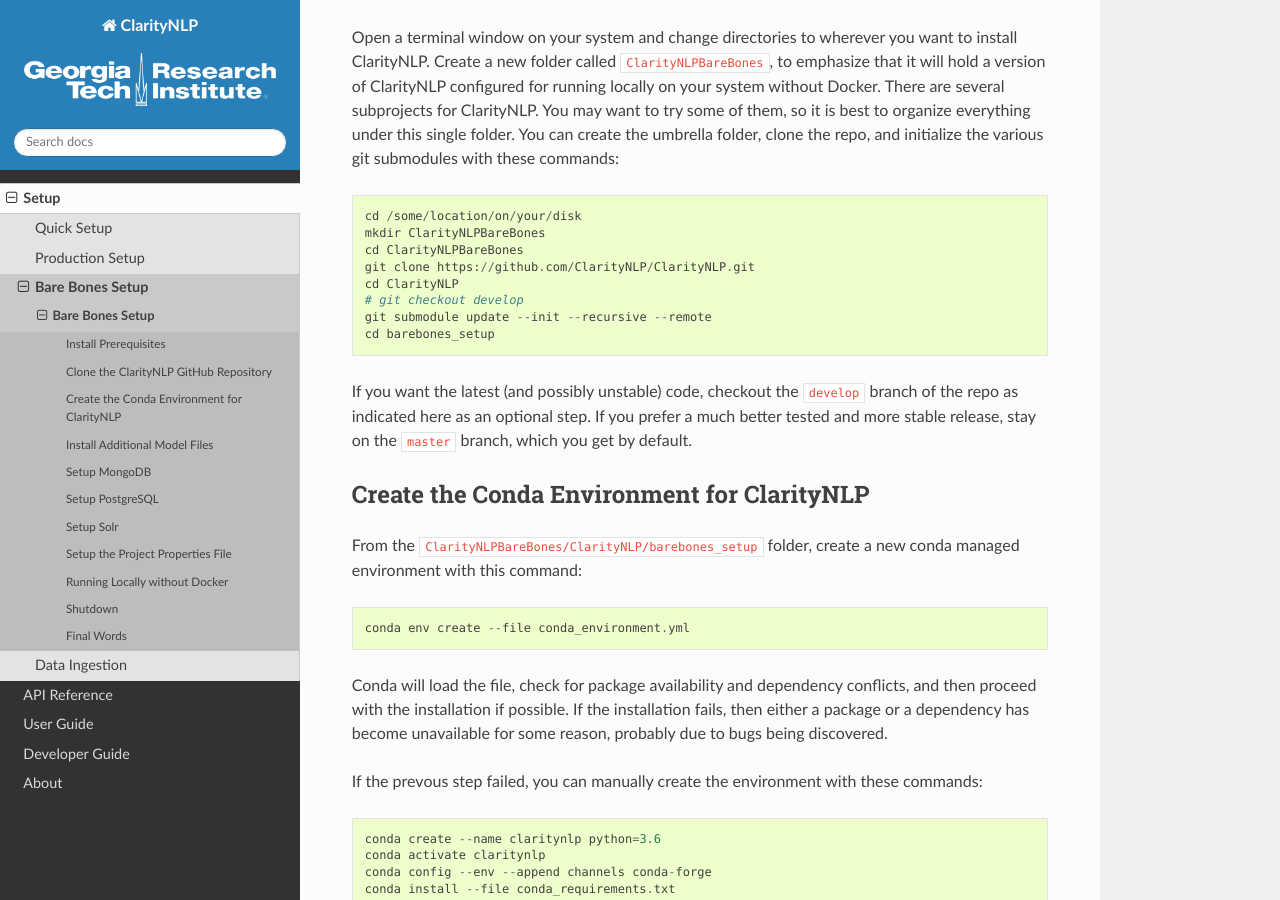
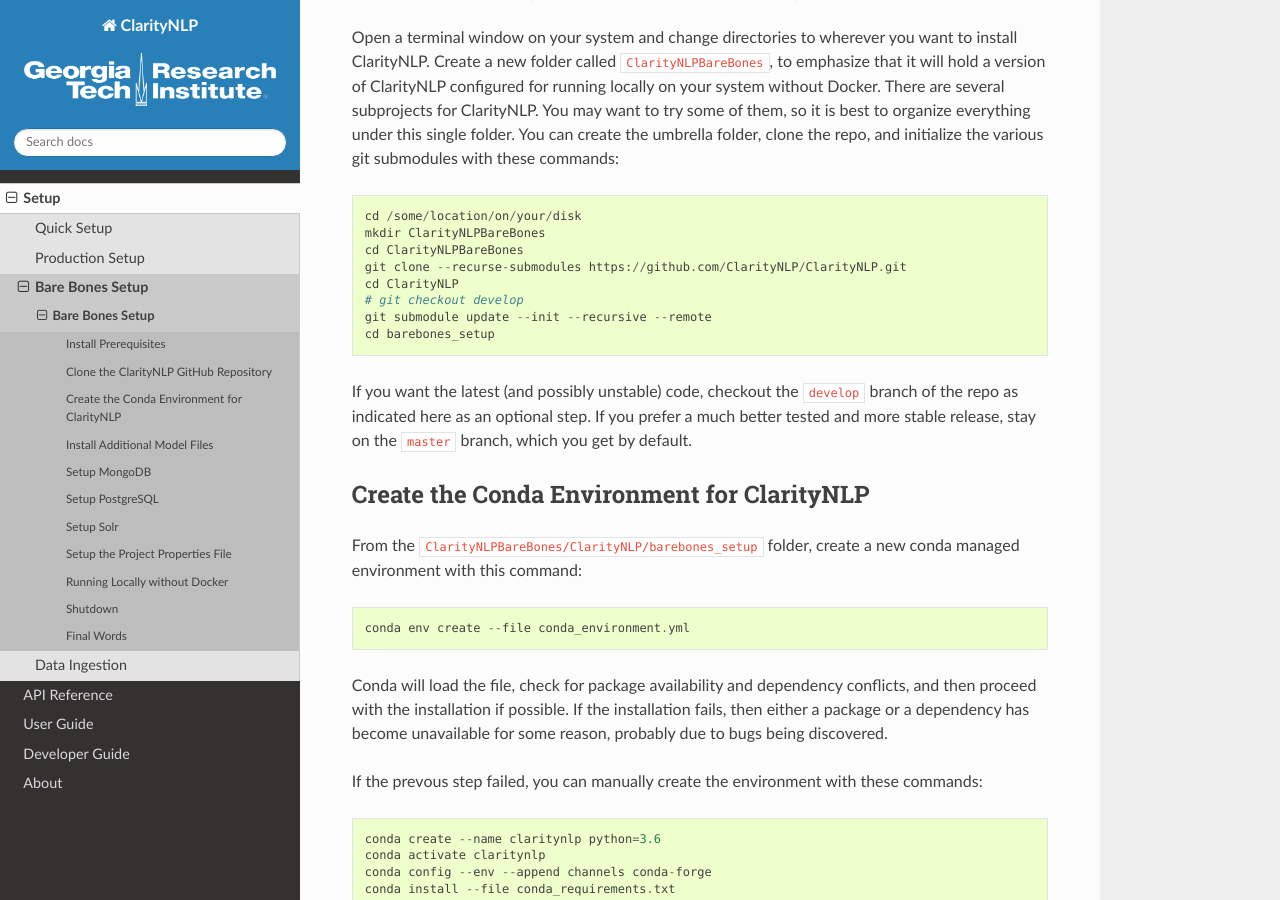
Before and after one commit to ClarityNLP/ClarityNLP, a Sphinx documentation site: the page built from docs/setup/bare-bones-setup.rst, in a window 1280 px wide and 900 px high, scrolled down 1630 px. Built offline with Sphinx 7.4.7 and the Read the Docs theme 2.0.0, drawn with Linux system fonts in a browser that asks for light colours; pages that are not in the unit, such as notebooks, are missing from menus.

Commit message:
a few updates to barebones documentation

```diff
--- a/docs/setup/bare-bones-setup.rst
+++ b/docs/setup/bare-bones-setup.rst
@@ -57,7 +57,7 @@
 
 Next, install either the `Anaconda <https://www.anaconda.com>`_ python
 distribution or its much smaller
-`Miniconda <https://https://docs.conda.io/en/latest/miniconda.html>`_
+`Miniconda <https://docs.conda.io/en/latest/miniconda.html>`_
 cousin. Anaconda provides a full python-based numerical computing and machine
 learning stack. Miniconda provides a minimal python installation. Both give
 you the ``conda`` package manager, an essential tool for resolving labyrinthine
@@ -90,7 +90,7 @@
    cd /some/location/on/your/disk
    mkdir ClarityNLPBareBones
    cd ClarityNLPBareBones
-   git clone https://github.com/ClarityNLP/ClarityNLP.git
+   git clone --recurse-submodules https://github.com/ClarityNLP/ClarityNLP.git
    cd ClarityNLP
    # git checkout develop
    git submodule update --init --recursive --remote
```
